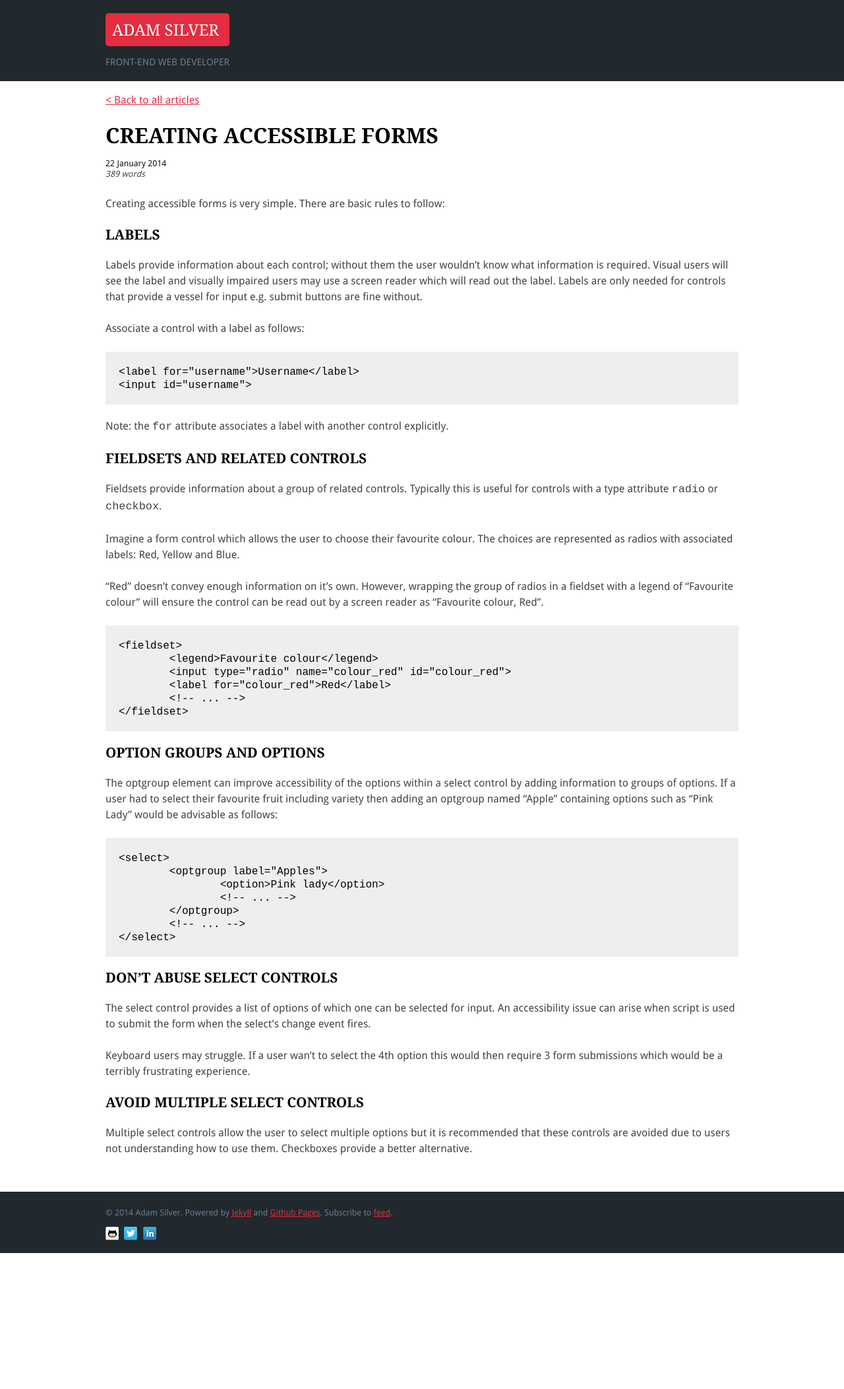
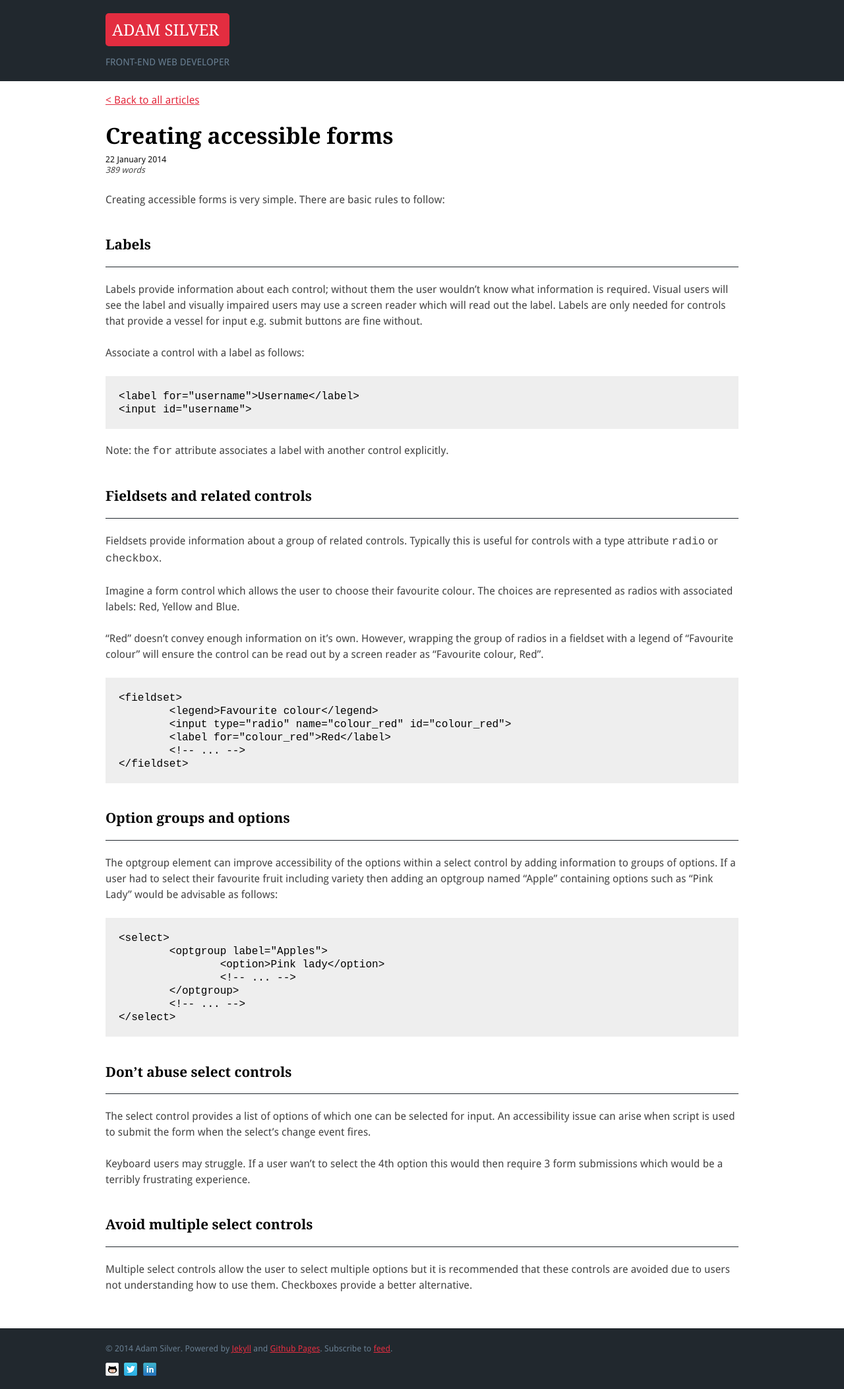
Before and after one commit to adamsilver/adamsilver.io-jekyll, a Jekyll site: the page built from _posts/2014-01-22-creating-accessible-forms.md, in a window 1280 px wide. Shown: the whole page at 66% size. Built offline with Jekyll 4.4.1, drawn with Linux system fonts in a browser that asks for light colours; Markdown is read by kramdown in place of the engine named in the settings; before the commit the page ends 1899 px from its top, so only the background shows below that.

Commit message:
styles for headings

```diff
--- a/css/main.css
+++ b/css/main.css
@@ -91,18 +91,19 @@ body {
 }
 
 h1 {
-	font-size: 2em;
+	font-size: 2.1em;
 	font-family: 'droid serif';
-	text-transform: uppercase;
 	margin-top: 0;
-	margin-bottom: 15px;
+	margin-bottom: 0.2em;
 }
 
 h2 {
 	font-size: 1.3em;
 	font-family: 'droid serif';
-	text-transform: uppercase;
 	margin-top: 1em;
+	border-bottom: 1px solid #21282e;
+	padding-bottom: 1em;
+	padding-top: 1em;
 	margin-bottom: 1em;
 }
 
```
Also changed, not shown: _posts/2014-01-02-dom-scripting-forms.md (+3 -1 lines).
